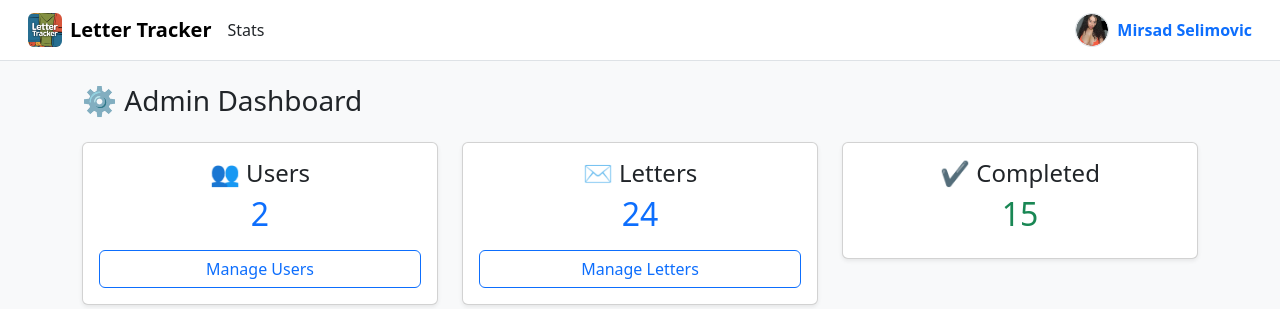
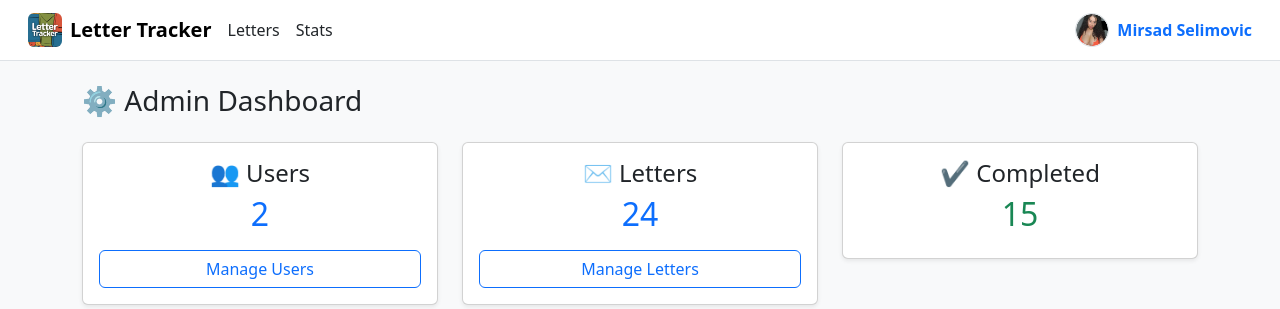
Before and after one commit to RimSo/letter-tracker, a Flask app: page /admin in a window 1280 px wide. Shown: the top 309 px of the page. Run offline with Flask 3, Linux system fonts and the light colour scheme; a user stored in the database is signed in; data comes from the database, SQL or seed files in the repository; some libraries are stand-ins or nearby versions.

Commit message:
updates_stats

```diff
--- a/app.py
+++ b/app.py
@@ -1115,8 +1115,10 @@ def stats():
     total_sent = sum(1 for l in letters if l.sent_date)
     total_received = sum(1 for l in letters if l.received_date)
     total_completed = sum(1 for l in letters if l.is_completed)
-    total_sending = sum(1 for l in letters if l.letter_type == 'Sending')
-    total_receiving = sum(1 for l in letters if l.letter_type == 'Receiving')
+
+    # Count sending (letters without received_date) and receiving (letters with received_date)
+    total_sending = sum(1 for l in letters if not l.received_date)
+    total_receiving = sum(1 for l in letters if l.received_date)
 
     # Count unique nicknames
     nicknames = set(l.nickname for l in letters if l.nickname)
@@ -1140,7 +1142,6 @@ def stats():
                          countries_to=countries_to,
                          countries_from=countries_from)
 
-
 # ---------------------------------------------------------------------
 # Safe startup
 # ---------------------------------------------------------------------
--- a/templates/base.html
+++ b/templates/base.html
@@ -45,7 +45,12 @@
       </div>
       <span class="ms-2 fs-5">Letter Tracker</span>
     </a>
+
+    <!-- Navigation Links -->
+    <div class="d-flex gap-3">
+      <a class="nav-link" href="{{ url_for('index') }}">Letters</a>
       <a class="nav-link" href="{{ url_for('stats') }}">Stats</a>
+    </div>
 
    <!-- RIGHT SIDE: Search + User Dropdown -->
 <div class="d-flex align-items-center gap-3 ms-auto">
```
